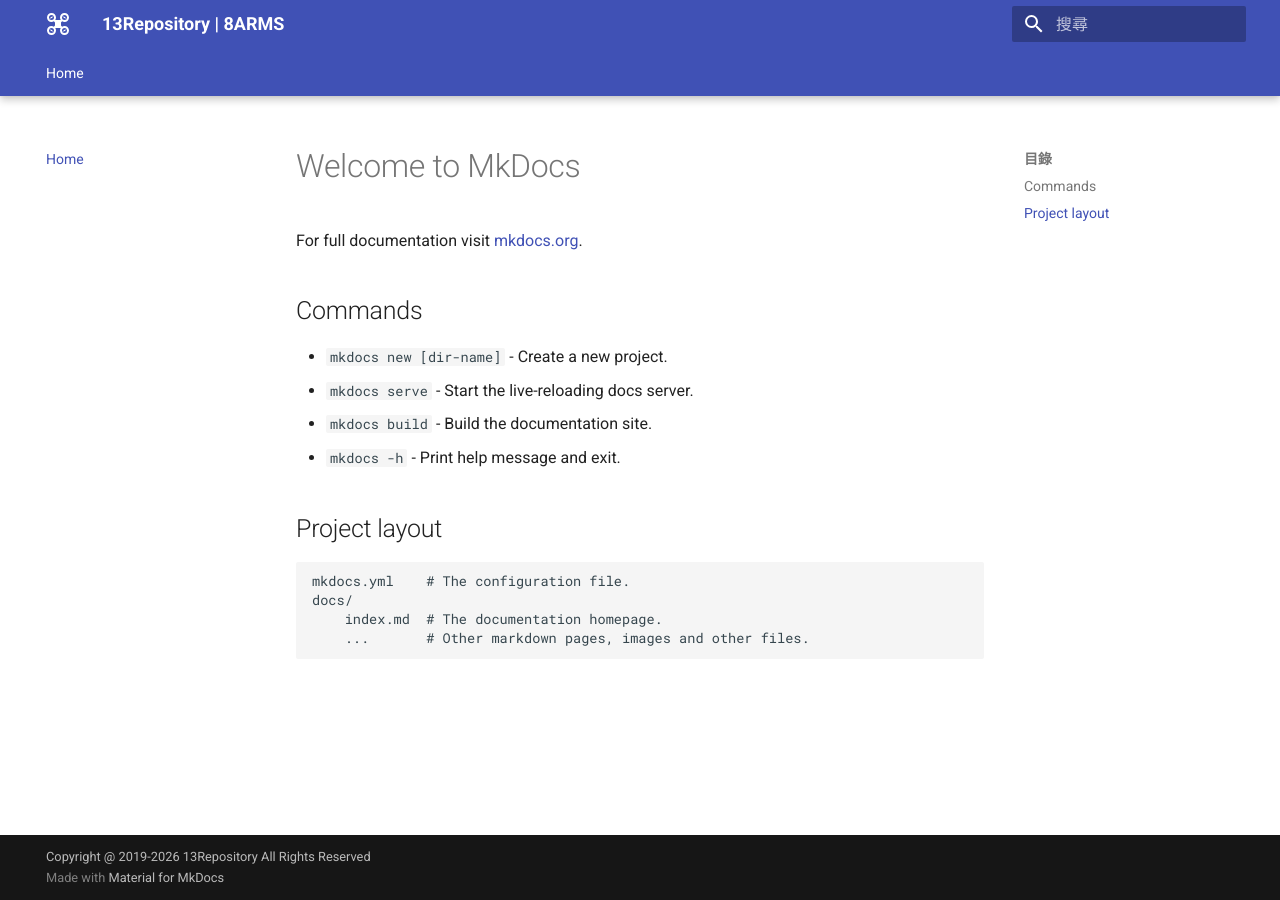
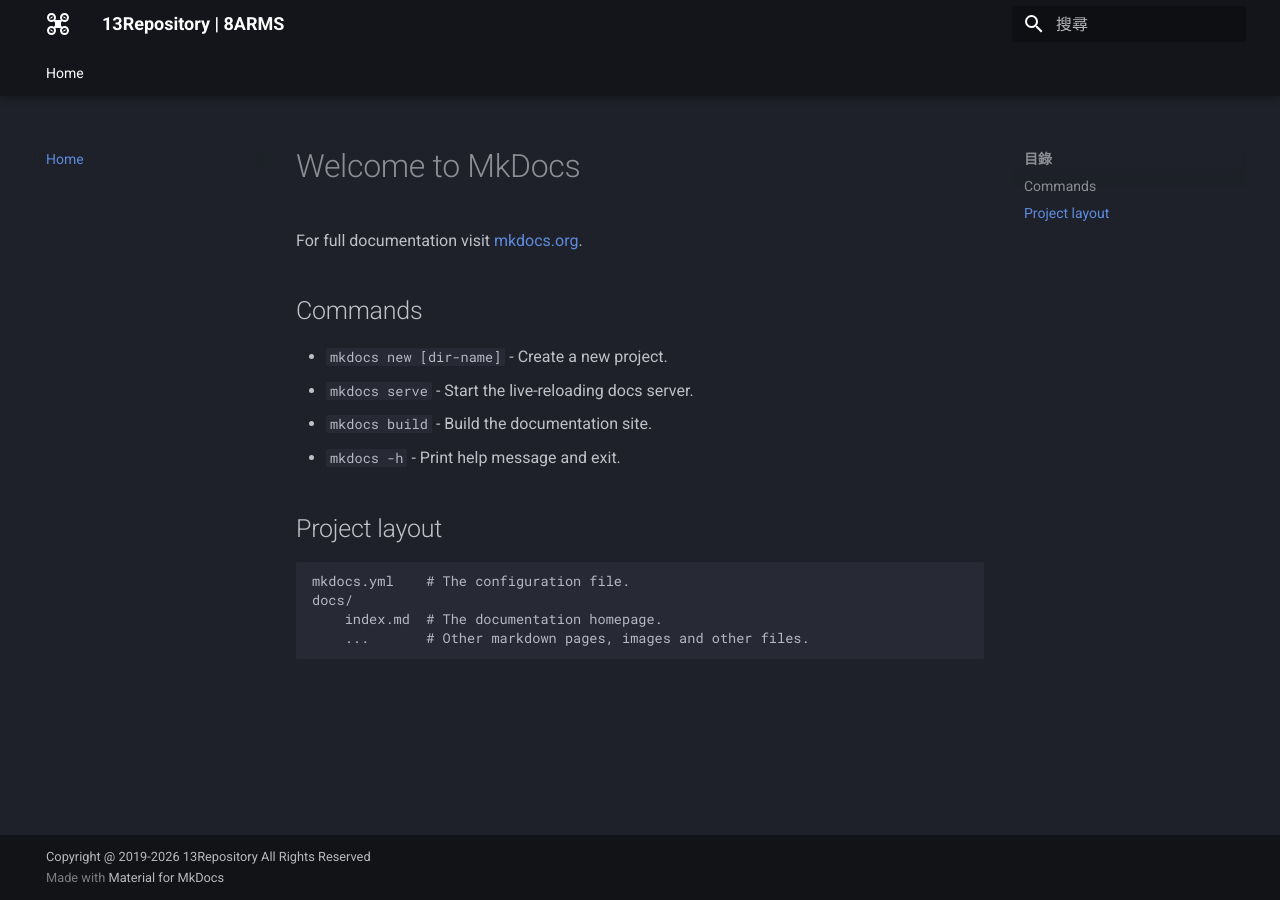
Before and after one commit to 8armsnet/8armsnet.github.io, an MkDocs documentation site: the page built from docs/index.md, in a window 1280 px wide. Built offline with MkDocs 1.6.1 and Material for MkDocs 9.7.7, drawn with Linux system fonts in a browser that asks for light colours.

Commit message:
新增視窗深色模式與標題、側邊欄、文本鏈接顏色

```diff
--- a/mkdocs.yml
+++ b/mkdocs.yml
@@ -11,5 +11,8 @@
     - navigation.tabs #導覽列
     - navigation.tabs.sticky #導覽列黏性
     - navigation.path #路徑顯示
+  palette:
+    scheme: slate #深色模式
+    primary: black #標題、側邊欄、文本鏈接顏色
 
 copyright: Copyright @ 2019-2026 13Repository All Rights Reserved
```
